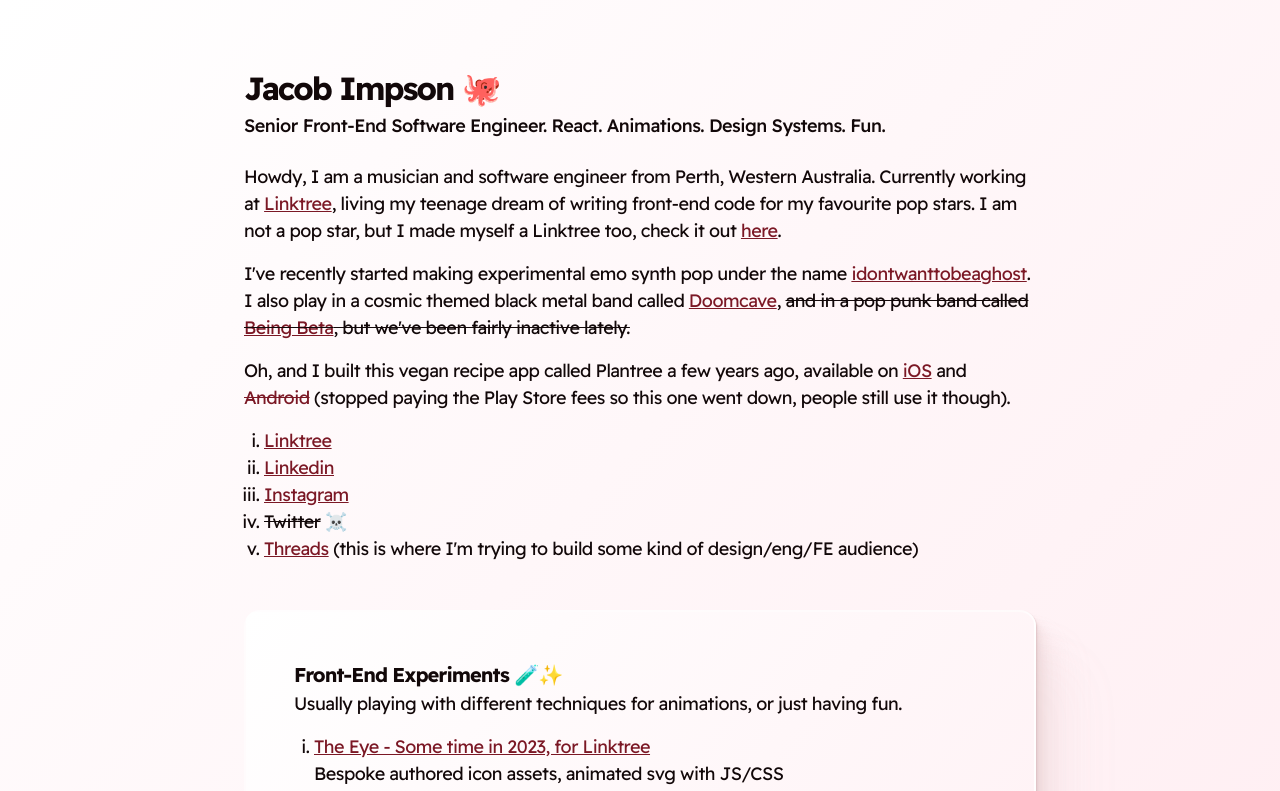
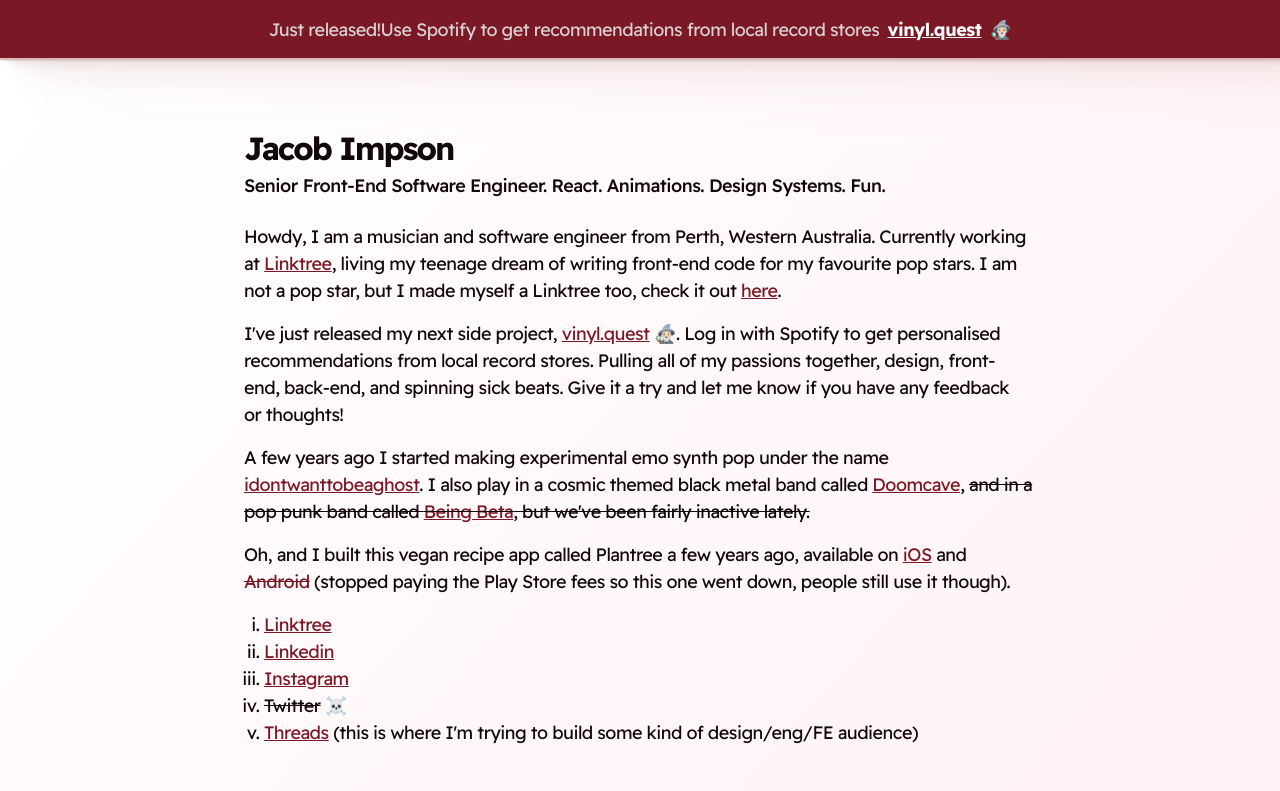
Before and after one commit to jacobimpson/jacobimpson.com, an Astro site: page / in a window 1280 px wide. Shown: the top 791 px of the page. Built offline with nearby package versions, Linux system fonts and the light colour scheme; Astro itself is replaced by a stand-in of ours.

Commit message:
add vinyl.quest + seo dump

```diff
--- a/src/pages/index.astro
+++ b/src/pages/index.astro
@@ -8,6 +8,7 @@
     <meta charset="UTF-8" />
     <meta http-equiv="X-UA-Compatible" content="IE=edge" />
     <meta name="viewport" content="width=device-width, initial-scale=1.0" />
+    <meta name="theme-color" content="#7b1825" />
     <title>
       Jacob Impson | Musician and Senior Front-End Software Engineer from Perth,
       Western Australia
@@ -24,22 +25,30 @@
     />
   </head>
   <body>
+    <div class="fixed-banner">
+      Just released!
+      <span class="desktop-only">
+        Use Spotify to get recommendations from local record stores
+      </span>
+      <a target="_blank" href="https://vinyl.quest">vinyl.quest</a> 🧙🏻‍♂️
+    </div></body
+  >
+</html>
 <section class="main">
   <header>
-        <h1>Jacob Impson 🐙</h1>
+    <h1>Jacob Impson</h1>
     <p>
       Senior Front-End Software Engineer. React. Animations. Design Systems.
       Fun.
     </p>
   </header>
   <p>
-        Howdy, I am a musician and software engineer from Perth, Western
-        Australia. Currently working at
+    Howdy, I am a musician and software engineer from Perth, Western Australia.
+    Currently working at
     <a rel="noopener noreferrer" target="_blank" href="https://linktr.ee/"
       >Linktree</a
-        >, living my teenage dream of writing front-end code for my favourite
-        pop stars. I am not a pop star, but I made myself a Linktree too, check
-        it out
+    >, living my teenage dream of writing front-end code for my favourite pop
+    stars. I am not a pop star, but I made myself a Linktree too, check it out
     <a
       rel="noopener noreferrer"
       target="_blank"
@@ -47,12 +56,20 @@
     >.
   </p>
   <p>
-        I've recently started making experimental emo synth pop under the name
+    I've just released my next side project, <a
+      target="_blank"
+      href="https://vinyl.quest">vinyl.quest</a
+    > 🧙🏻‍♂️. Log in with Spotify to get personalised recommendations from local record
+    stores. Pulling all of my passions together, design, front-end, back-end, and
+    spinning sick beats. Give it a try and let me know if you have any feedback or
+    thoughts!
+  </p>
+  <p>
+    A few years ago I started making experimental emo synth pop under the name
     <a
       rel="noopener noreferrer"
       target="_blank"
-          href="https://soundcloud.com/idontwanttobeaghost"
-          >idontwanttobeaghost</a
+      href="https://soundcloud.com/idontwanttobeaghost">idontwanttobeaghost</a
     >. I also play in a cosmic themed black metal band called
     <a
       rel="noopener noreferrer"
@@ -73,8 +90,7 @@
   <p>
     Oh, and I built this vegan recipe app called Plantree a few years ago,
     available on
-        <a
-          href="https://apps.apple.com/au/app/plantree-vegan-recipes/id1455705023"
+    <a href="https://apps.apple.com/au/app/plantree-vegan-recipes/id1455705023"
       >iOS</a
     >
     and
@@ -82,8 +98,8 @@
       style="text-decoration: line-through"
       href="https://play.google.com/store/apps/details?id=com.jacobimpson.plantree&hl=en_US&gl=US"
       >Android</a
-        > (stopped paying the Play Store fees so this one went down, people still
-        use it though).
+    > (stopped paying the Play Store fees so this one went down, people still use
+    it though).
   </p>
   <ul>
     <li>
@@ -142,15 +158,20 @@
     <li>
       <a href="/uber-flip">Uber Flipper - April 14 2024</a>
       <p>
-            Emulating an animation from the Uber app that I thought was
-            interesting. Click super fast to watch it all fall to pieces. The
-            linear() bezier curve doesn't work super well on mobile Safari.
+        Emulating an animation from the Uber app that I thought was interesting.
+        Click super fast to watch it all fall to pieces. The linear() bezier
+        curve doesn't work super well on mobile Safari.
       </p>
     </li>
   </ul>
 </section>
-  </body>
-</html>
+<p>
+  For the sake of SEO, here's a bit of a dump of the technologies I regularly
+  use, either for work or for hobby projects.. Front end: React, Tailwind,
+  Framer Motion, Webpack, Micro Front Ends, Astro, Next.js. Backend: Node,
+  Express, Nest.js, Larvel, Symfony, Supabase, Postgres, AWS. Mobile: React
+  Native, Flutter. Design: Figma ✨
+</p>
 
 <style lang="scss">
   * {
@@ -159,6 +180,56 @@
   html {
     background-attachment: fixed;
     min-height: 100vh;
+    margin-top: 60px;
+  }
+
+  .fixed-banner {
+    position: fixed;
+    top: 0;
+    left: 0;
+    right: 0;
+    height: 60px;
+    background: #7b1825;
+    font-weight: 400;
+    color: #d9d0d2;
+    display: flex;
+    align-items: center;
+    justify-content: center;
+    border-bottom: 2px solid rgba(255, 255, 255, 0.7);
+    padding: 0 32px;
+
+    .desktop-only {
+      display: none;
+      @media (min-width: 768px) {
+        display: inline-block;
+      }
+    }
+
+    @media (min-width: 768px) {
+      text-align: center;
+    }
+
+    --shadow-color: 357deg 30% 77%;
+    box-shadow:
+      1px 1px 1.1px hsl(var(--shadow-color) / 0.33),
+      1.1px 1.1px 1.2px -0.7px hsl(var(--shadow-color) / 0.28),
+      2.1px 2.1px 2.2px -1.4px hsl(var(--shadow-color) / 0.24),
+      4.9px 4.9px 5.2px -2.1px hsl(var(--shadow-color) / 0.2),
+      10.1px 10.1px 10.7px -2.9px hsl(var(--shadow-color) / 0.16),
+      18.9px 18.9px 20px -3.6px hsl(var(--shadow-color) / 0.12),
+      31.9px 31.9px 33.8px -4.3px hsl(var(--shadow-color) / 0.08),
+      50px 50px 53px -5px hsl(var(--shadow-color) / 0.04);
+
+    a {
+      color: #fff;
+      font-weight: 900;
+      padding: 0 8px;
+
+      &:hover {
+        background-color: #fff;
+        color: #7b1825;
+      }
+    }
   }
 
   body {
@@ -253,7 +324,7 @@
     border: 2px solid rgba(255, 255, 255, 0.7);
     background-image: linear-gradient(311deg, #ffeff3 -10%, white);
     color: #120809;
-    margin: 0;
+    margin: 0 0 48px 0;
 
     h2 {
       letter-spacing: -1px;
```
Lines whose indentation alone changed are shown as unchanged.
